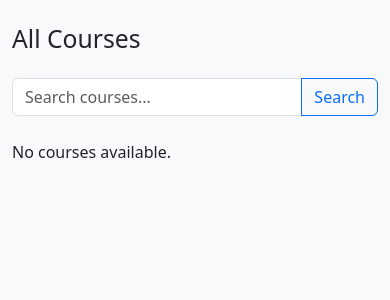
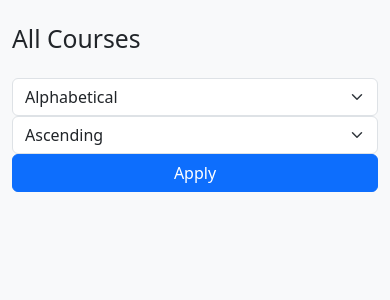
Before and after one commit to MouryaManideep/lms_project_prototype, a Flask app: page / in a window 390 px wide. Shown: the part 56-356 px from the top of the page. Run offline with Flask 3, Linux system fonts and the light colour scheme.

Commit message:
Add grid layout, sorting, thumbnails and seed improvements

```diff
--- a/app/routes.py
+++ b/app/routes.py
@@ -1,28 +1,47 @@
-from flask import Blueprint, render_template, flash, redirect, url_for, request
-from flask_login import current_user
-from .models import Course, Enrollment
+from flask import render_template, flash, redirect, url_for, request, Blueprint
+from flask_login import current_user, login_required
+from sqlalchemy import asc, desc
+
+from .models import Course, Enrollment, User
 from . import db
-from flask_login import login_required
 from .decorators import role_required
 
+
+# ----------------------------------
+# BLUEPRINT
+# ----------------------------------
 main = Blueprint("main", __name__)
 
+
+# ----------------------------------
+# HOME (GRID + SORT + PRIORITY LOGIC)
+# ----------------------------------
 @main.route("/")
 def home():
 
-    # Get search query from URL
-    search_query = request.args.get("search")
+    sort_by = request.args.get("sort", "title")
+    order = request.args.get("order", "asc")
 
-    if search_query:
-        # Filter courses by title
-        courses = Course.query.filter(
-            Course.title.ilike(f"%{search_query}%")
-        ).all()
-    else:
-        courses = Course.query.all()
+    query = Course.query
+
+    # Apply sorting
+    if sort_by == "title":
+        query = query.order_by(
+            asc(Course.title) if order == "asc"
+            else desc(Course.title)
+        )
+
+    elif sort_by == "instructor":
+        query = query.join(User).order_by(
+            asc(User.username) if order == "asc"
+            else desc(User.username)
+        )
+
+    courses = query.all()
 
     enrolled_course_ids = []
 
+    # Student: enrolled courses first
     if current_user.is_authenticated and current_user.role == "student":
         enrollments = Enrollment.query.filter_by(
             student_id=current_user.id
@@ -30,17 +49,33 @@ def home():
 
         enrolled_course_ids = [e.course_id for e in enrollments]
 
+        courses.sort(
+            key=lambda c: c.id not in enrolled_course_ids
+        )
+
+    # Instructor: own courses first
+    if current_user.is_authenticated and current_user.role == "instructor":
+        courses.sort(
+            key=lambda c: c.instructor_id != current_user.id
+        )
+
     return render_template(
         "index.html",
         courses=courses,
-        enrolled_course_ids=enrolled_course_ids
+        enrolled_course_ids=enrolled_course_ids,
+        sort_by=sort_by,
+        order=order
     )
 
-# Create Course (Instructor Only)
+
+# ----------------------------------
+# CREATE COURSE (Instructor Only)
+# ----------------------------------
 @main.route("/create-course", methods=["GET", "POST"])
 @login_required
 @role_required("instructor")
 def create_course():
+
     if request.method == "POST":
         title = request.form.get("title")
         description = request.form.get("description")
@@ -59,14 +94,17 @@ def create_course():
 
     return render_template("create_course.html")
 
-# Edit Course (Instructor Only)
+
+# ----------------------------------
+# EDIT COURSE (Instructor Only)
+# ----------------------------------
 @main.route("/edit-course/<int:course_id>", methods=["GET", "POST"])
 @login_required
 @role_required("instructor")
 def edit_course(course_id):
+
     course = Course.query.get_or_404(course_id)
 
-    # Ensure instructor owns the course
     if course.instructor_id != current_user.id:
         flash("Access denied!")
         return redirect(url_for("main.home"))
@@ -81,11 +119,15 @@ def edit_course(course_id):
 
     return render_template("edit_course.html", course=course)
 
-# Delete Course (Instructor Only)
+
+# ----------------------------------
+# DELETE COURSE (Instructor Only)
+# ----------------------------------
 @main.route("/delete-course/<int:course_id>")
 @login_required
 @role_required("instructor")
 def delete_course(course_id):
+
     course = Course.query.get_or_404(course_id)
 
     if course.instructor_id != current_user.id:
@@ -98,27 +140,22 @@ def delete_course(course_id):
     flash("Course deleted successfully!")
     return redirect(url_for("main.home"))
 
+
 # ----------------------------------
 # INSTRUCTOR DASHBOARD
 # ----------------------------------
-# Shows instructor courses and enrolled students
 @main.route("/dashboard")
 @login_required
 @role_required("instructor")
 def instructor_dashboard():
 
-    # Fetch only courses created by this instructor
     courses = Course.query.filter_by(
         instructor_id=current_user.id
     ).all()
 
     total_courses = len(courses)
 
-    total_students = 0
-
-    # Count total enrollments across all courses
-    for course in courses:
-        total_students += len(course.enrollments)
+    total_students = sum(len(course.enrollments) for course in courses)
 
     return render_template(
         "dashboard.html",
@@ -127,36 +164,32 @@ def instructor_dashboard():
         total_students=total_students
     )
 
+
 # ----------------------------------
-# VIEW ENROLLED STUDENTS FOR A COURSE
+# VIEW STUDENTS OF A COURSE
 # ----------------------------------
-# Allows instructor to see list of students
-# enrolled in a specific course
 @main.route("/course/<int:course_id>/students")
 @login_required
 @role_required("instructor")
 def course_students(course_id):
 
-    # Fetch the course
     course = Course.query.get_or_404(course_id)
 
-    # Security check:
-    # Only the instructor who owns the course can view students
     if course.instructor_id != current_user.id:
         flash("Access denied!")
         return redirect(url_for("main.dashboard"))
 
-    return render_template(
-        "course_students.html",
-        course=course
-    )
+    return render_template("course_students.html", course=course)
 
+
+# ----------------------------------
+# ENROLL (Student)
+# ----------------------------------
 @main.route("/enroll/<int:course_id>")
 @login_required
 @role_required("student")
 def enroll(course_id):
 
-    # Prevent duplicate enrollment
     existing = Enrollment.query.filter_by(
         student_id=current_user.id,
         course_id=course_id
@@ -166,7 +199,6 @@ def enroll(course_id):
         flash("Already enrolled!")
         return redirect(url_for("main.home"))
 
-    # Create new enrollment record
     enrollment = Enrollment(
         student_id=current_user.id,
         course_id=course_id
@@ -178,17 +210,15 @@ def enroll(course_id):
     flash("Enrolled successfully!")
     return redirect(url_for("main.home"))
 
+
 # ----------------------------------
 # STUDENT DASHBOARD
 # ----------------------------------
-# Shows only courses that the logged-in
-# student has enrolled in
 @main.route("/student-dashboard")
 @login_required
 @role_required("student")
 def student_dashboard():
 
-    # Fetch all enrollments of the logged-in student
     enrollments = Enrollment.query.filter_by(
         student_id=current_user.id
     ).all()
@@ -198,31 +228,31 @@ def student_dashboard():
         enrollments=enrollments
     )
 
+
 # ----------------------------------
-# UNENROLL (DELETE OPERATION)
+# UNENROLL
 # ----------------------------------
-# Allows a student to remove their enrollment
-# from a course (Delete in CRUD)
 @main.route("/unenroll/<int:course_id>")
 @login_required
 @role_required("student")
 def unenroll(course_id):
 
-    # Find enrollment record for this student & course
     enrollment = Enrollment.query.filter_by(
         student_id=current_user.id,
         course_id=course_id
     ).first()
 
-    # Only delete if enrollment exists
     if enrollment:
         db.session.delete(enrollment)
         db.session.commit()
         flash("Unenrolled successfully!")
 
-    return redirect(url_for("main.student_dashboard"))
+    return redirect(url_for("main.home"))
 
-# test route to verify main blueprint is working
+
+# ----------------------------------
+# TEST ROUTE
+# ----------------------------------
 @main.route("/test")
 def test():
     return "Test route working"
--- a/app/templates/index.html
+++ b/app/templates/index.html
@@ -2,69 +2,113 @@
 {% block content %}
 
 <h2 class="mb-4">All Courses</h2>
-<form method="GET" action="/" class="mb-4">
-    <div class="input-group">
-        <input type="text"
-               name="search"
-               class="form-control"
-               placeholder="Search courses...">
 
-        <button class="btn btn-outline-primary" type="submit">
-            Search
+<!-- SORT FILTER -->
+<form method="GET" class="row mb-4">
+
+    <div class="col-md-4">
+        <select name="sort" class="form-select">
+            <option value="title"
+                {% if sort_by == "title" %}selected{% endif %}>
+                Alphabetical
+            </option>
+
+            <option value="instructor"
+                {% if sort_by == "instructor" %}selected{% endif %}>
+                Instructor
+            </option>
+        </select>
+    </div>
+
+    <div class="col-md-4">
+        <select name="order" class="form-select">
+            <option value="asc"
+                {% if order == "asc" %}selected{% endif %}>
+                Ascending
+            </option>
+
+            <option value="desc"
+                {% if order == "desc" %}selected{% endif %}>
+                Descending
+            </option>
+        </select>
+    </div>
+
+    <div class="col-md-4">
+        <button class="btn btn-primary w-100">
+            Apply
         </button>
     </div>
+
 </form>
 
-{% if current_user.is_authenticated and current_user.role == "instructor" %}
-    <a href="/create-course" class="btn btn-success mb-4">
-        Create New Course
-    </a>
-{% endif %}
+<div class="row">
 
 {% for course in courses %}
 
-<div class="card mb-4 shadow-sm">
-    <div class="card-body">
+<div class="col-md-4 mb-4">
 
-        <h4 class="card-title">{{ course.title }}</h4>
-        <p class="card-text">{{ course.description }}</p>
+    <div class="card h-100 shadow-sm">
 
-        {% if course.instructor %}
+        {% if course.thumbnail %}
+            <img src="{{ course.thumbnail }}"
+                 class="card-img-top"
+                 style="height:200px; object-fit:cover;">
+        {% endif %}
+
+        <div class="card-body">
+
+            <h5>{{ course.title }}</h5>
+            <p>{{ course.description[:80] }}...</p>
+
             <p class="text-muted">
                 Instructor: {{ course.instructor.username }}
             </p>
+
+        </div>
+
+        <div class="card-footer bg-white">
+
+        {% if current_user.is_authenticated and current_user.role == "student" %}
+
+            {% if course.id in enrolled_course_ids %}
+                <a href="/unenroll/{{ course.id }}"
+                   class="btn btn-outline-danger btn-sm w-100">
+                   Enrolled
+                </a>
+            {% else %}
+                <a href="/enroll/{{ course.id }}"
+                   class="btn btn-primary btn-sm w-100">
+                   Enroll
+                </a>
+            {% endif %}
+
         {% endif %}
 
-        <!-- Instructor Controls -->
         {% if current_user.is_authenticated
               and current_user.role == "instructor"
               and course.instructor_id == current_user.id %}
 
             <a href="/edit-course/{{ course.id }}"
-               class="btn btn-warning btn-sm">Edit</a>
+               class="btn btn-warning btn-sm w-100 mb-2">
+               Edit
+            </a>
 
             <a href="/delete-course/{{ course.id }}"
-               class="btn btn-danger btn-sm">Delete</a>
-        {% endif %}
-
-        <!-- Student Controls -->
-        {% if current_user.is_authenticated and current_user.role == "student" %}
-
-            {% if enrolled_course_ids is defined and course.id in enrolled_course_ids %}
-                <a href="/unenroll/{{ course.id }}"
-                   class="btn btn-outline-danger btn-sm">Unenroll</a>
-            {% else %}
-                <a href="/enroll/{{ course.id }}"
-                   class="btn btn-primary btn-sm">Enroll</a>
-            {% endif %}
+                class="btn btn-danger btn-sm w-100">
+                Delete
+            </a>
 
         {% endif %}
 
+        </div>
+
     </div>
+
 </div>
 
-{% else %}
-    <p>No courses available.</p>
 {% endfor %}
 
+</div>
+
 {% endblock %}
```
Also changed, not shown: app/models.py (+3 -10 lines), seed.py (+141 -0 lines), 1 other file.
